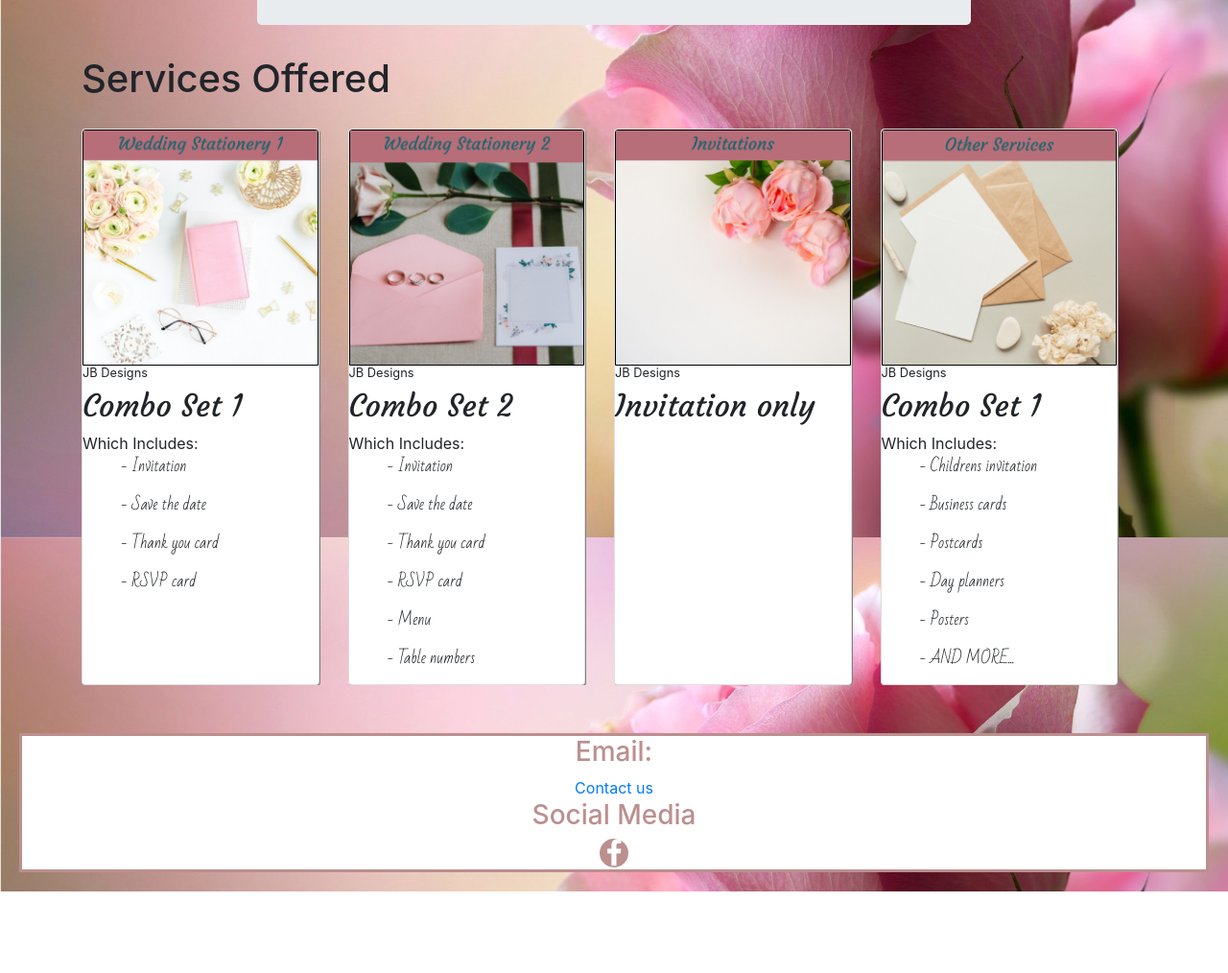
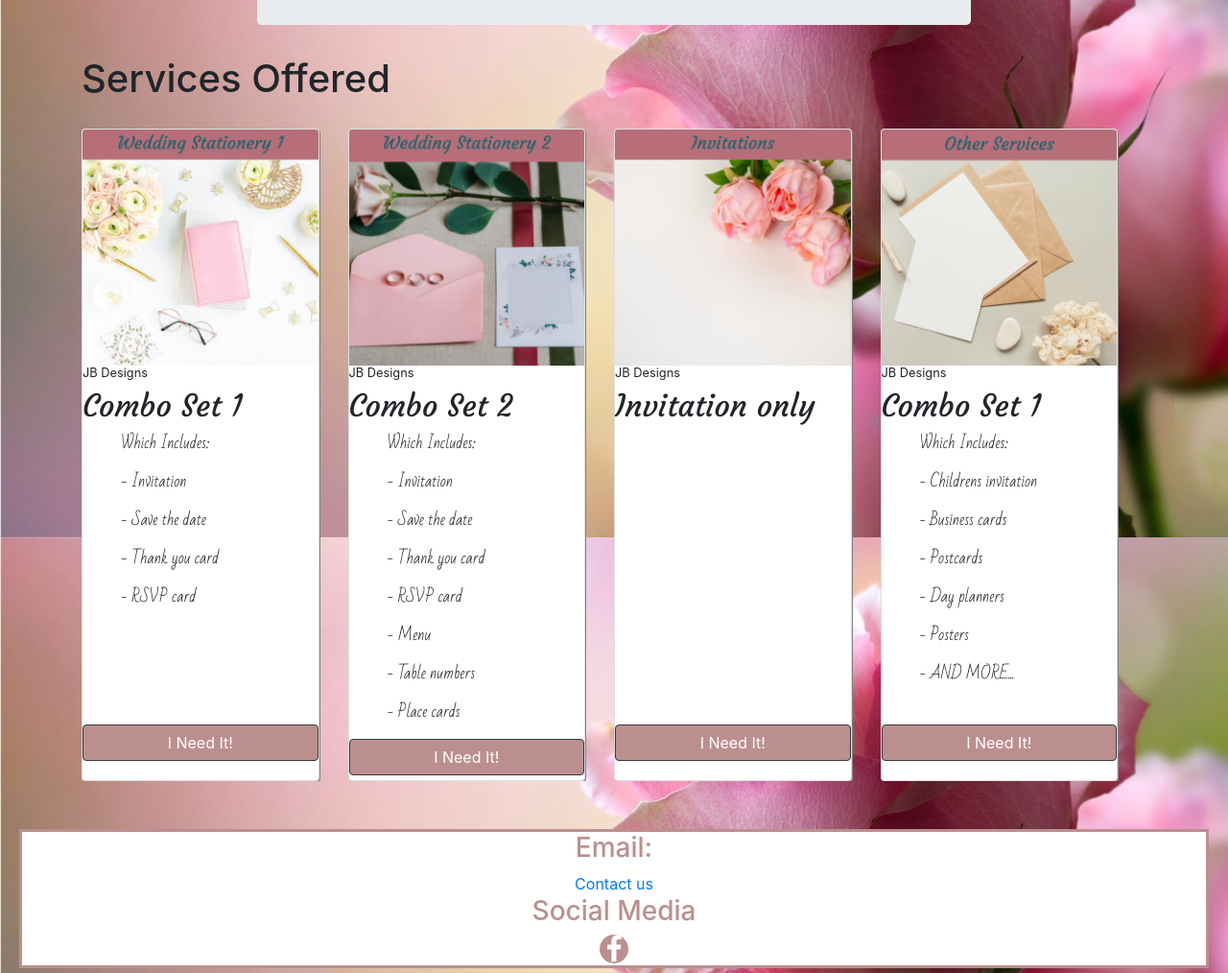
Before and after one commit to JBeukman/Jess, a plain HTML site: page index.html in a window 1280 px wide. Shown: the part 1040-2054 px from the top of the page at 96% size. Before the commit the page ends 1969 px from the top, so only its background shows below. Drawn offline with nearby package versions, Linux system fonts and the light colour scheme; files whose address does not match are found by name; a web font is replaced by a local one.

Commit message:
working on cards

```diff
--- a/index.html
+++ b/index.html
@@ -67,7 +67,7 @@
               <h6 class="small text-wide p-b-2">JB Designs</h6>
               <h2>
                 Combo Set 1</h2>
-              Which Includes:
+              <ul> Which Includes:</ul>
               <ul>
                 - Invitation</ul>
               <ul> - Save the date</ul>
@@ -76,6 +76,7 @@
 
 
             </div>
+            <button type="button" class="btn btn-dark">I Need It!</button>
           </div>
         </div>
         <div class="col-md-3">
@@ -89,7 +90,7 @@
               </h6>
               <h2>
                 Combo Set 2 </h2>
-              Which Includes:
+              <ul> Which Includes:</ul>
 
               <ul>- Invitation</ul>
               <ul>- Save the date</ul>
@@ -100,6 +101,7 @@
               <ul>- Place cards</ul>
 
             </div>
+            <button type="button" class="btn btn-dark">I Need It!</button>
           </div>
         </div>
         <div class="col-md-3 fadeIn wow">
@@ -112,7 +114,9 @@
               <h2>
                 Invitation only </h2>
             </div>
+            <button type="button" class="btn btn-dark">I Need It!</button>
           </div>
+
         </div>
         <div class="col-md-3">
           <div class="card">
@@ -123,7 +127,7 @@
               <h6 class="small text-wide p-b-2">JB Designs</h6>
               <h2>
                 Combo Set 1</h2>
-              Which Includes:
+              <ul> Which Includes:</ul>
               <ul>
                 - Childrens invitation</ul>
               <ul> - Business cards</ul>
@@ -134,6 +138,7 @@
 
 
             </div>
+            <button type="button" class="btn btn-dark">I Need It!</button>
           </div>
         </div>
   </section>
--- a/style.css
+++ b/style.css
@@ -57,15 +57,19 @@ ul {
   box-shadow: 1px 1px gray;
   display: flex;
   width: 100px;
+  padding-bottom: 20px;
 
 }
 
-.card-img-top {
-  border: 1px solid black;
+.btn {
+ color: white;
+ background-color: rosybrown;
+ margin-top: auto;
 }
+
 .col-md-3 {
   padding-top: 20px;
-  height: 600px;
+  height: 700px;
   width: 200px;
 }
 
```
